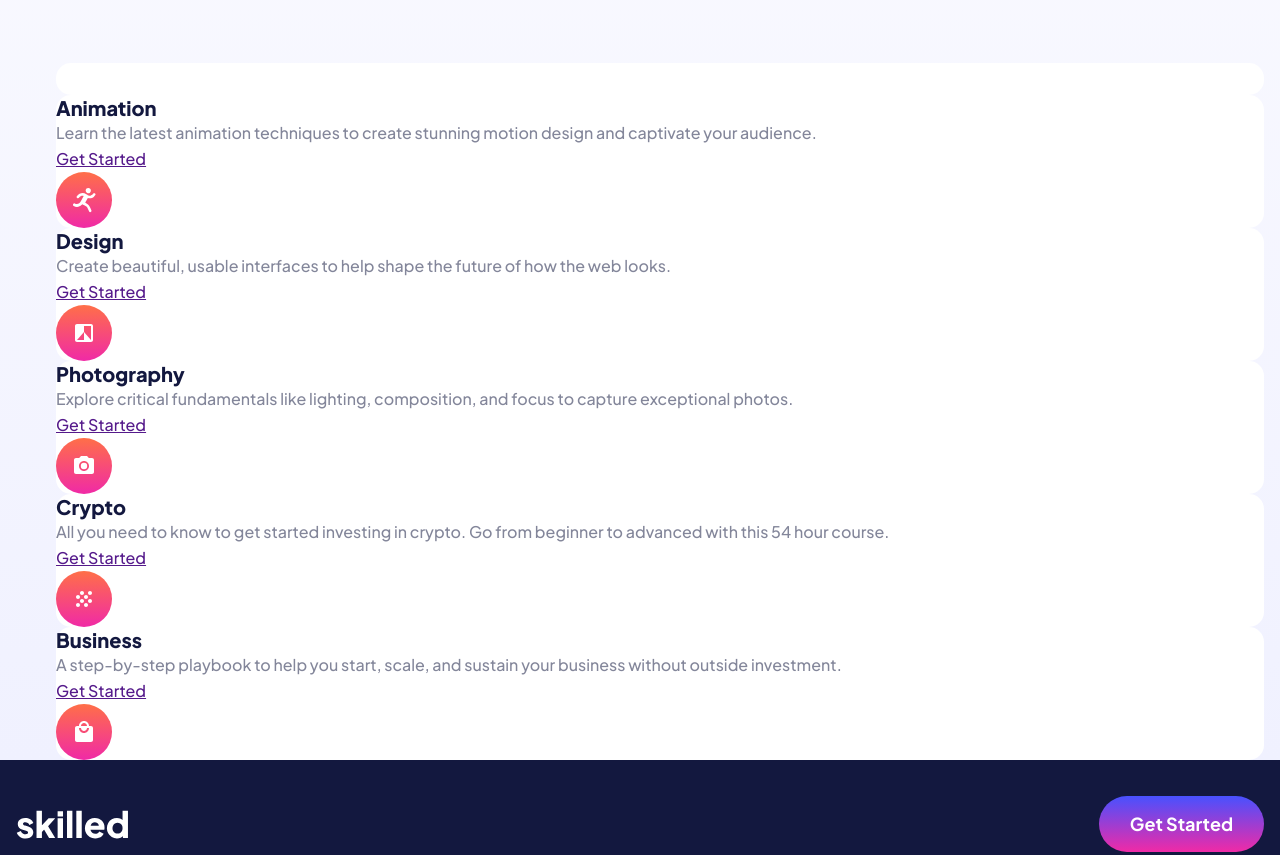
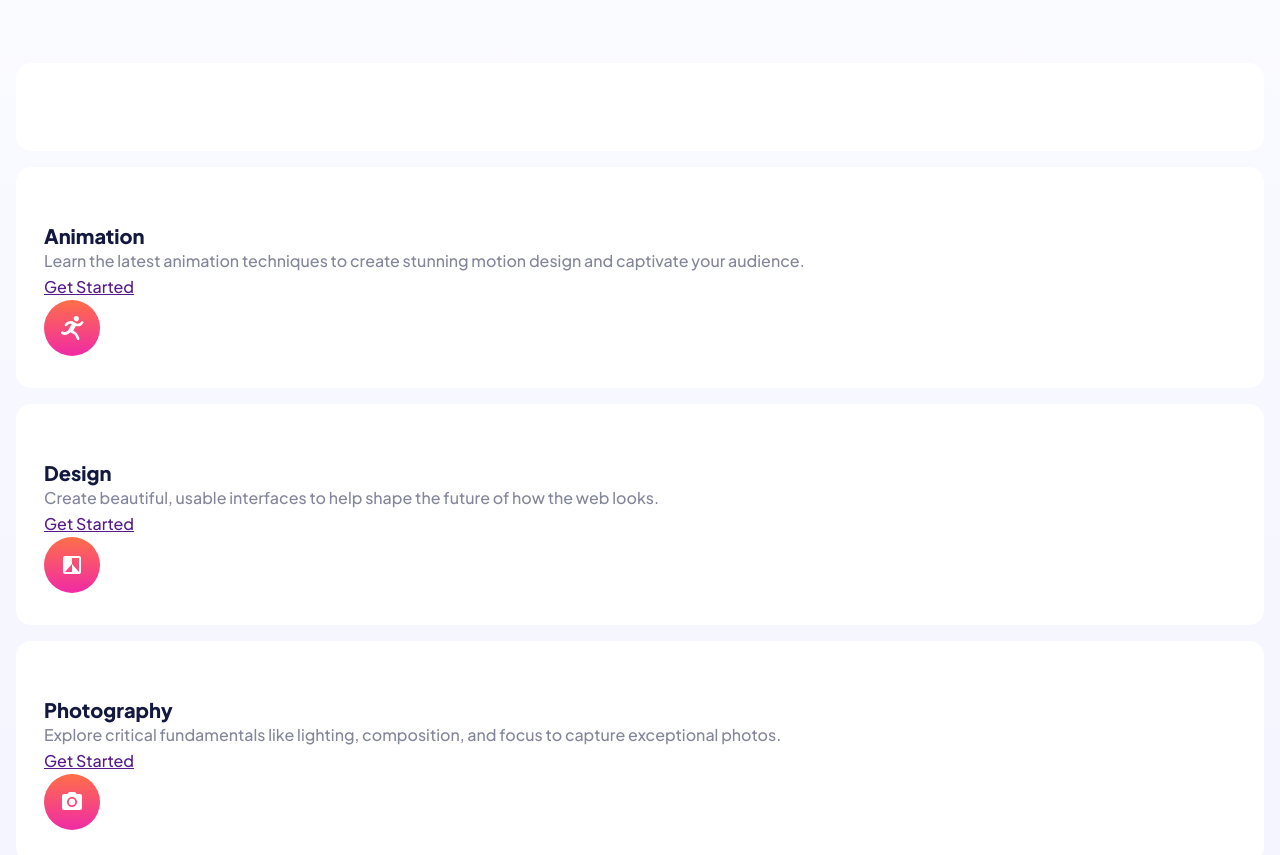
Before and after one commit to turkan03/skilled-learning-landing, a website: page index.html in a window 1280 px wide. Shown: the part 816-1671 px from the top of the page. Drawn offline with Linux system fonts and the light colour scheme.

Commit message:
add layout for courses card section

```diff
--- a/sass/_layout.scss
+++ b/sass/_layout.scss
@@ -41,3 +41,20 @@
   justify-self: center;
   padding-bottom: 3.125rem;
 }
+
+.courses {
+  margin-bottom: 5rem;
+  &__list {
+    display: grid;
+    row-gap: 1rem;
+    padding: 0;
+  }
+
+  &__card {
+    padding: 3.5rem 1.75rem 2rem;
+
+    &--accent {
+      padding: 1.5rem 1.75rem 2rem;
+    }
+  }
+}
```
Also changed, not shown: css/style.css, 1 other file.
